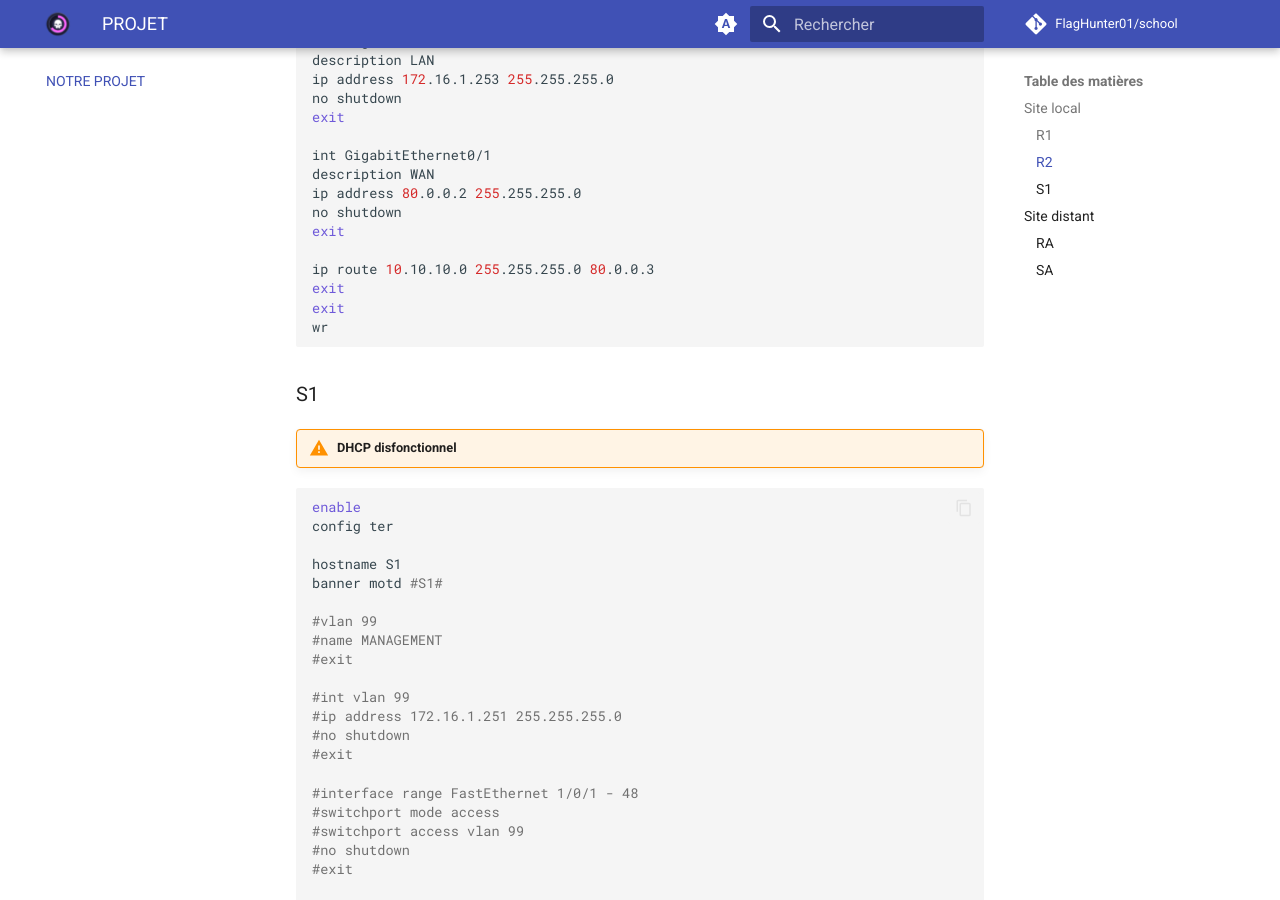
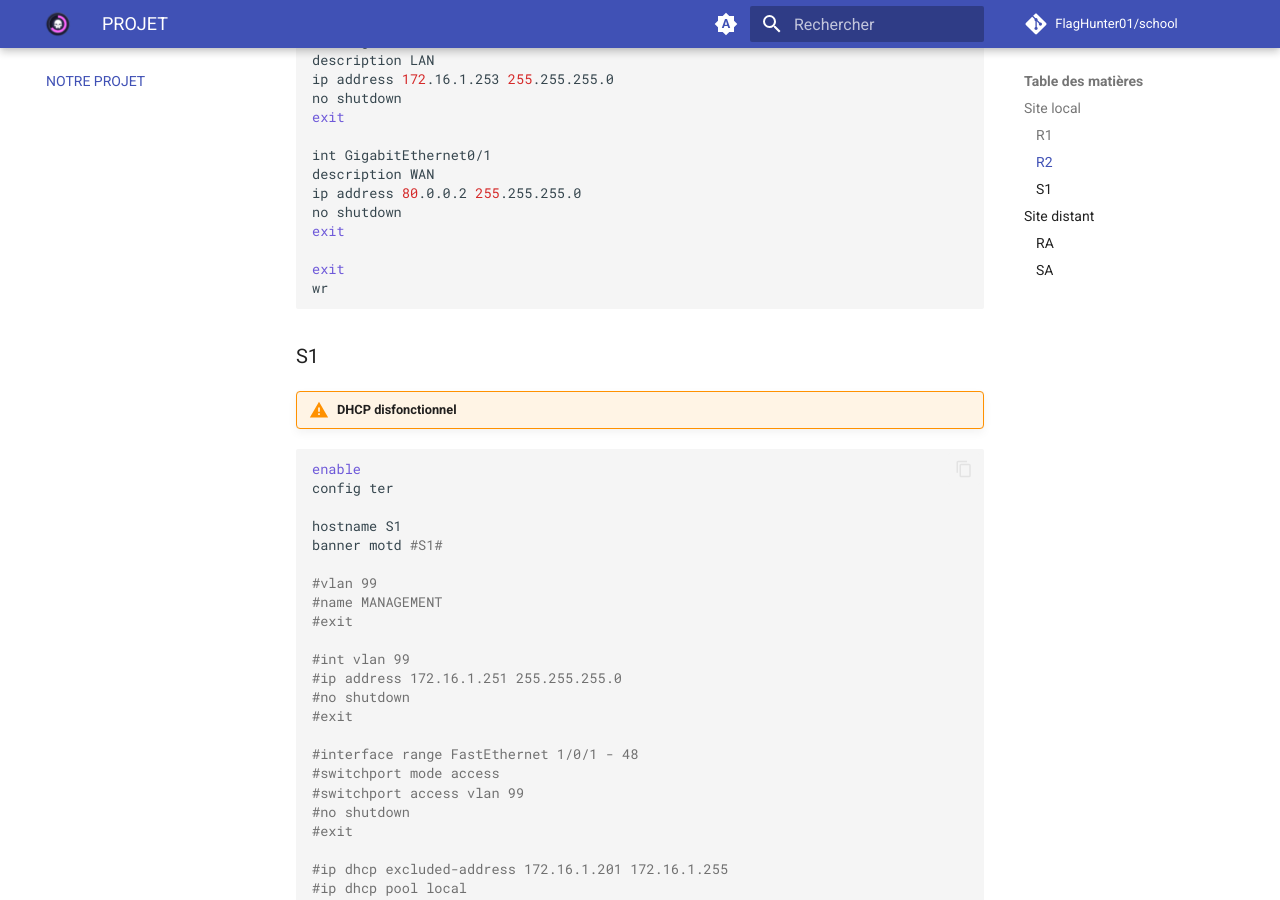
Before and after one commit to FlagHunter01/school, an MkDocs documentation site: the page built from docs/projet.md, in a window 1280 px wide and 900 px high, scrolled down 1394 px. Built offline with MkDocs 1.6.1 and Material for MkDocs 9.7.7, drawn with Linux system fonts in a browser that asks for light colours; comment, search, counter and statistics services are not loaded.

Commit message:
Ché plus

````diff
--- a/docs/projet.md
+++ b/docs/projet.md
@@ -75,8 +75,6 @@ ip address 80.0.0.2 255.255.255.0
 no shutdown
 exit
 
-ip route 10.10.10.0 255.255.255.0 80.0.0.3
-exit
 exit
 wr
 ```
````
